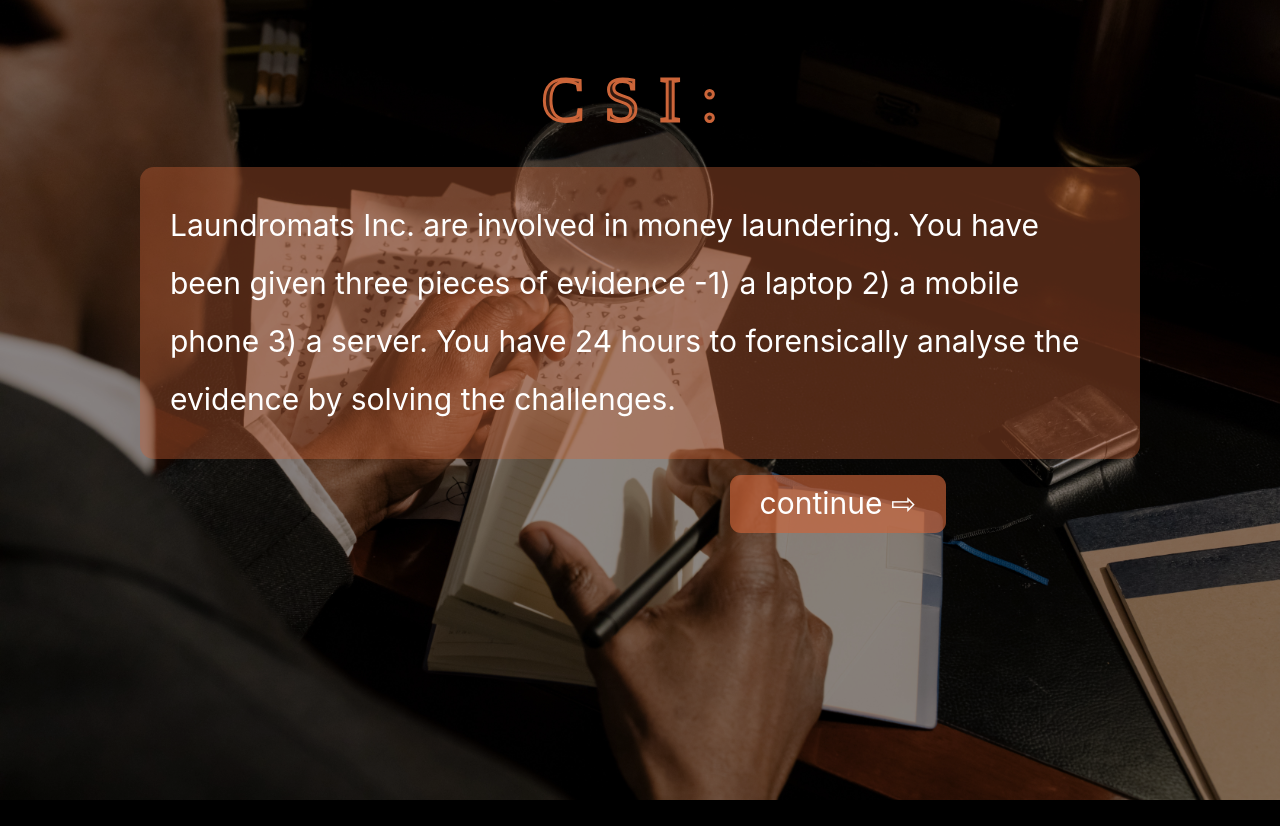
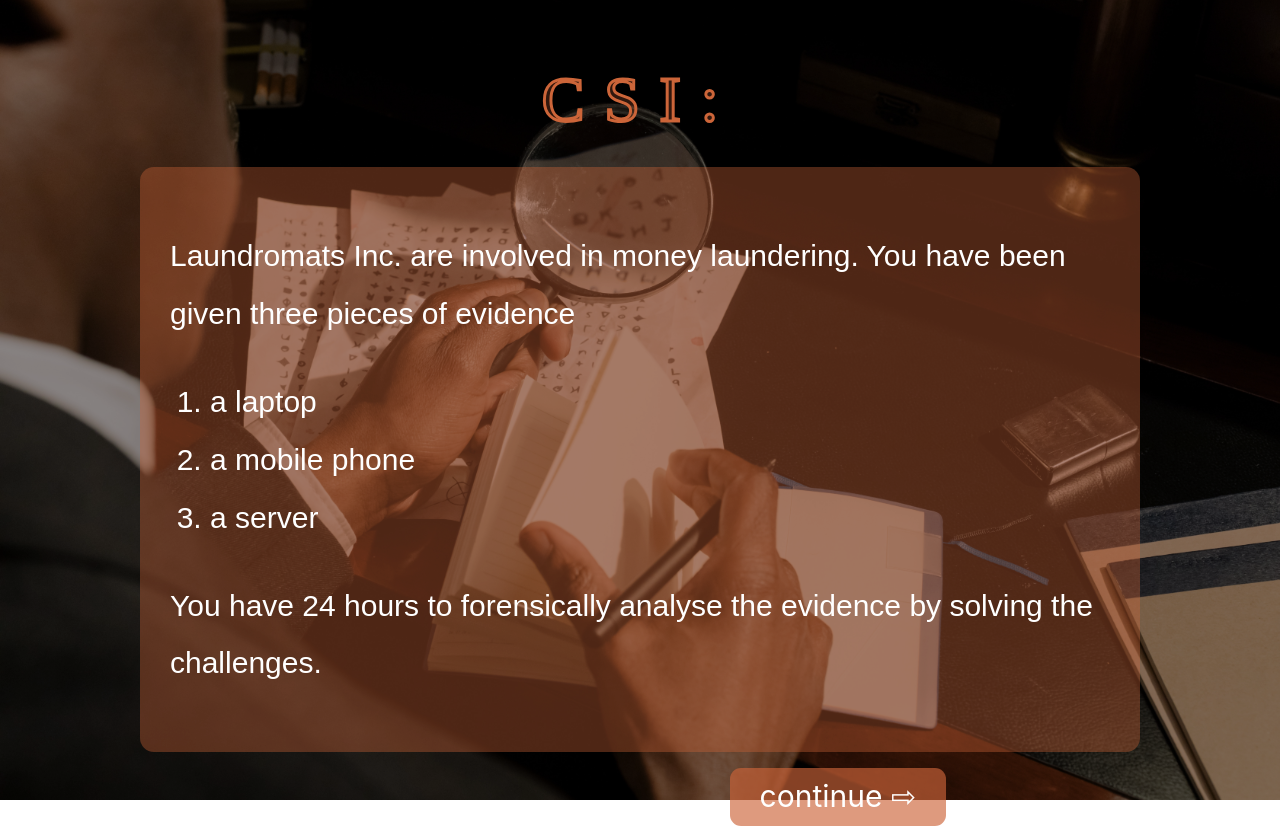
Before and after one commit to 40484357/Capture-The-Flag, a Flask app: page /intro in a window 1280 px wide. Before the commit the page ends 800 px from the top, so only its background shows below. Run offline with Flask 3, Linux system fonts and the light colour scheme.

Commit message:
quick change to intro text

```diff
--- a/webapp/static/script.js
+++ b/webapp/static/script.js
@@ -63,7 +63,7 @@ back.addEventListener('click', ()=>{
         var quizButton = document.getElementById('quizButton')
         var backButton = document.getElementById('back')
 
-        descript.innerHTML="Laundromats Inc. are involved in money laundering. You have been given three pieces of evidence -1) a laptop  2) a mobile phone 3) a server. You have 24 hours to forensically analyse the evidence by solving the challenges."
+        descript.innerHTML="<p>Laundromats Inc. are involved in money laundering. You have been given three pieces of evidence</p><ol><li>a laptop</li><li>a mobile phone</li><li>a server</li></ol><p>You have 24 hours to forensically analyse the evidence by solving the challenges.</p>"
         quizButton.classList.add('hidden')
         backButton.classList.add('hidden')
 
--- a/webapp/templates/intro.html
+++ b/webapp/templates/intro.html
@@ -20,7 +20,13 @@
         </div>
         <div class="gameBody">
             <div class="descriptText" id = "descriptText">
-                Laundromats Inc. are involved in money laundering. You have been given three pieces of evidence -1) a laptop  2) a mobile phone 3) a server. You have 24 hours to forensically analyse the evidence by solving the challenges.
+                <p>Laundromats Inc. are involved in money laundering. You have been given three pieces of evidence</p>
+					<ol>
+						<li>a laptop</li>
+						<li>a mobile phone</li>
+						<li>a server</li>
+					</ol>
+					<p>You have 24 hours to forensically analyse the evidence by solving the challenges.</p>
             </div>
             <div class = "hidden" id = "introQuiz">
                 <iframe
```
